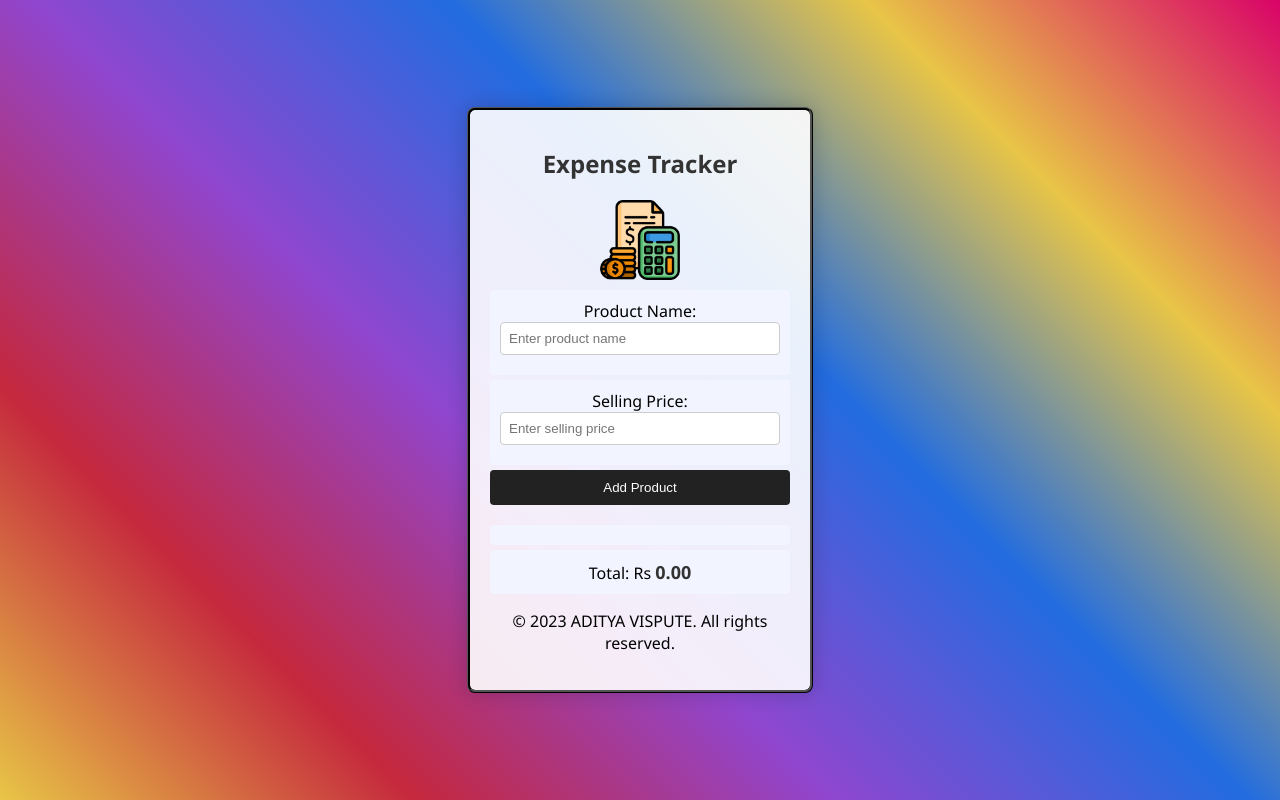
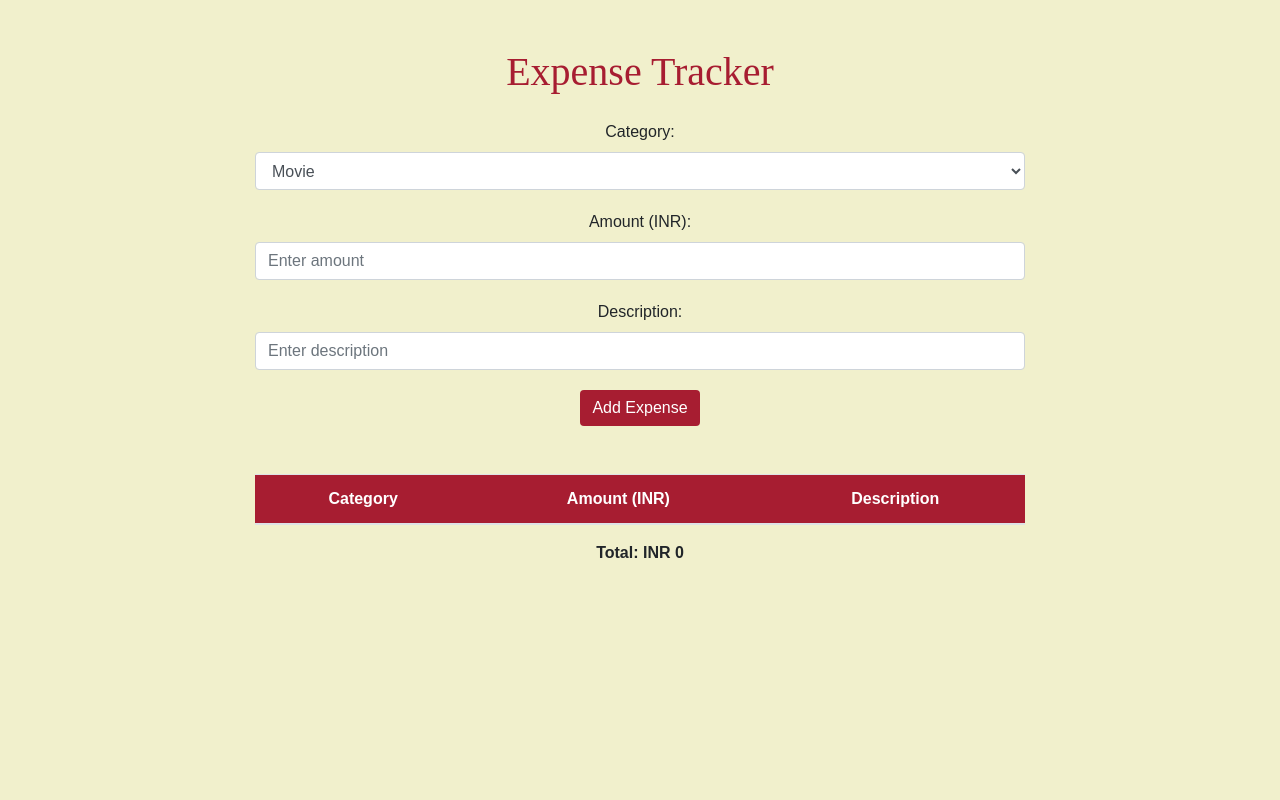
Before and after one commit to adityavispute005/ExpenseTrackerAPI, a plain HTML site: page index.html in a window 1280 px wide. Drawn offline with nearby package versions, Linux system fonts and the light colour scheme.

Commit message:
all files are updated

```diff
--- a/index.html
+++ b/index.html
@@ -3,32 +3,57 @@
 <head>
     <meta charset="UTF-8">
     <meta name="viewport" content="width=device-width, initial-scale=1.0">
+    <link rel="stylesheet" href="https://stackpath.bootstrapcdn.com/bootstrap/4.5.2/css/bootstrap.min.css">
+    <link rel="stylesheet" href="style.css">
     <title>Expense Tracker</title>
-    <link rel="shortcut icon" href="./budget.png" type="image/x-icon">
-    <link rel="stylesheet" href="style.css">
 </head>
 <body>
+
     <div class="container">
-        <h1>Expense Tracker</h1>
-        <img src="./budget.png" width="80px" height="80px" alt="Logo">
-        <div>
-            <label for="productName">Product Name:</label>
-            <input type="text" id="productName" placeholder="Enter product name">
-        </div>
-        <div>
-            <label for="sellingPrice">Selling Price:</label>
-            <input type="number" id="sellingPrice" placeholder="Enter selling price">
-        </div>
-        <button onclick="addProduct()">Add Product</button>
-        <div id="output"></div>
-        <div>Total: Rs <span id="totalAmount">0.00</span></div>
-        <footer>
-            <p>&copy; 2023 ADITYA VISPUTE. All rights reserved.</p>
-        </footer>
+        <h1 class="text-center mt-5">Expense Tracker</h1>
+
+        <!-- Form to add an expense -->
+        <form id="expenseForm" class="mt-4">
+            <div class="form-group">
+                <label for="category">Category:</label>
+                <select class="form-control" id="category" required>
+                    <option value="movie">Movie</option>
+                    <option value="recharge">Recharge</option>
+                    <option value="travel">Travel</option>
+                    <option value="food">Food</option>
+                    <option value="other">Other</option>
+                </select>
+            </div>
+            <div class="form-group">
+                <label for="amount">Amount (INR):</label>
+                <input type="number" class="form-control" id="amount" placeholder="Enter amount" min="1" required>
+            </div>
+            <div class="form-group">
+                <label for="description">Description:</label>
+                <input type="text" class="form-control" id="description" placeholder="Enter description">
+            </div>
+            <button type="button" class="btn btn-primary" onclick="addExpense()">Add Expense</button>
+        </form>
+
+        <!-- Table to display expenses -->
+        <table class="table mt-5">
+            <thead>
+                <tr>
+                    <th>Category</th>
+                    <th>Amount (INR)</th>
+                    <th>Description</th>
+                </tr>
+            </thead>
+            <tbody id="expenseTableBody">
+                <!-- Expense items will be added here dynamically -->
+            </tbody>
+        </table>
+            <span id="total" class="font-weight-bold mt-3">Total: INR 0</span>
     </div>
 
-    <script src="https://cdn.jsdelivr.net/npm/axios/dist/axios.min.js"></script>
+    <script src="https://code.jquery.com/jquery-3.5.1.slim.min.js"></script>
+    <script src="https://cdn.jsdelivr.net/npm/@popperjs/core@2.9.2/dist/umd/popper.min.js"></script>
+    <script src="https://stackpath.bootstrapcdn.com/bootstrap/4.5.2/js/bootstrap.min.js"></script>
     <script src="main.js"></script>
-
 </body>
 </html>
--- a/main.js
+++ b/main.js
@@ -1,62 +1,44 @@
-const apiEndpoint = 'https://crudcrud.com/api/22f9d88a78c44c3082abf3d08a3102ed/expensetracker';
+let expenses = [];
 
-let products = [];
-let totalAmount = 0;
+function addExpense() {
+    const category = document.getElementById('category').value;
+    const amount = document.getElementById('amount').value;
+    const description = document.getElementById('description').value;
 
-function addProduct() {
-    const productName = document.getElementById('productName').value;
-    const sellingPrice = parseFloat(document.getElementById('sellingPrice').value);
+    if (category && amount) {
+        const expense = {
+            category,
+            amount,
+            description,
+        };
 
-    if (!productName || isNaN(sellingPrice)) {
-        alert('Please enter valid product information');
-        return;
+        expenses.push(expense);
+        displayExpenses();
+        updateTotal();
+        clearForm();
+    } else {
+        alert('Please fill in all the fields.');
     }
-
-    // Add product to the local array
-    products.push({ productName, sellingPrice });
-
-    // Update the UI
-    displayProducts();
-    updateTotalAmount();
-
-    // Send data to the server using Axios
-    axios.post(apiEndpoint, { productName, sellingPrice })
-        .then(response => {
-            console.log('Data sent to the server:', response.data);
-        })
-        .catch(error => {
-            console.error('Error sending data to the server:', error);
-        });
 }
 
-function displayProducts() {
-    const outputDiv = document.getElementById('output');
-    outputDiv.innerHTML = '';
+function displayExpenses() {
+    const tableBody = document.getElementById('expenseTableBody');
+    tableBody.innerHTML = '';
 
-    products.forEach(product => {
-        outputDiv.innerHTML += `<div>${product.productName} - Rs ${product.sellingPrice.toFixed(2)} <button onclick="deleteProduct('${product.productName}', ${product.sellingPrice})">Delete</button></div>`;
+    expenses.forEach(expense => {
+        const row = tableBody.insertRow();
+        row.innerHTML = `<td>${expense.category}</td><td>${expense.amount}</td><td>${expense.description}</td>`;
     });
 }
 
-function deleteProduct(productName, sellingPrice) {
-    // Delete the product from the local array
-    products = products.filter(product => product.productName !== productName || product.sellingPrice !== sellingPrice);
-
-    // Update the UI
-    displayProducts();
-    updateTotalAmount();
-
-    // Send a request to the server to delete the product
-    axios.delete(apiEndpoint + `/${productName}`)
-        .then(response => {
-            console.log('Product deleted from the server:', response.data);
-        })
-        .catch(error => {
-            console.error('Error deleting product from the server:', error);
-        });
+function updateTotal() {
+    const totalElement = document.getElementById('total');
+    const totalAmount = expenses.reduce((total, expense) => total + parseInt(expense.amount), 0);
+    totalElement.textContent = `Total: INR ${totalAmount}`;
 }
 
-function updateTotalAmount() {
-    totalAmount = products.reduce((total, product) => total + product.sellingPrice, 0);
-    document.getElementById('totalAmount').textContent = totalAmount.toFixed(2);
+function clearForm() {
+    document.getElementById('category').value = 'movie';
+    document.getElementById('amount').value = '';
+    document.getElementById('description').value = '';
 }
--- a/style.css
+++ b/style.css
@@ -1,78 +1,45 @@
+/* Add your custom styles here */
+
 body {
-    font-family: 'Segoe UI', Tahoma, Geneva, Verdana, sans-serif;
-    margin: 0;
-    padding: 0;
-    display: flex;
-    justify-content: center;
-    align-items: center;
-    height: 100vh;
-    background: linear-gradient(45deg,#e8c547, #c5283d, #9046cf, #226ce0, #e8c547, #d90368);
+    background-color: #F1F0CC;
+    font-family: 'Arial', sans-serif;
+    text-align: center;
 }
 
 .container {
-    background-color: rgba(255, 255, 255, 0.9);
-    padding: 20px;
-    border-radius: 8px;
-    border-style:ridge;
-    border-color: black;
-    box-shadow: 0 0 20px rgba(0, 0, 0, 0.2);
-    width: 300px;
+    max-width: 800px;
+    margin: auto;
     text-align: center;
 }
 
 h1 {
-    color: #333;
-    font-size: 24px;
+    color: #A71D31;
+    font-family: Lucida Handwriting;
+}
+
+.form-group {
     margin-bottom: 20px;
 }
 
-input {
-    width: 100%;
-    padding: 8px;
-    margin-bottom: 10px;
-    box-sizing: border-box;
-    border: 1px solid #ccc;
-    border-radius: 4px;
+.btn-primary {
+    background-color: #A71D31;
+    border: none;
+    text-align: center;
 }
 
-button {
-    width: 100%;
-    padding: 10px;
-    background-color: #222222;
-    color: #fff;
-    border: none;
-    border-radius: 4px;
-    cursor: pointer;
-    transition: background-color 0.3s ease;
+.btn-primary:hover {
+    background-color: #A71D31;
 }
 
-button:hover {
-    background-color: #e71d36;
+.table {
+    margin-top: 20px;
 }
 
-#output {
-    margin-top: 20px;
-    text-align: left;
+.table th, .table td {
+    text-align: center;
 }
 
-div > div {
-    background-color: #f2f4ff;
-    padding: 10px;
-    margin: 5px 0;
-    border-radius: 4px;
+.table thead {
+    background-color: #A71D31;
+    color: #fff;
 }
-
-button.delete {
-    background-color: #F8333C;
-}
-
-button.delete:hover {
-    background-color: #c0392b;
-}
-
-#totalAmount {
-    font-weight: bold;
-    color: #333;
-    font-size: 18px;
-    margin-top: 10px;
-}
```
